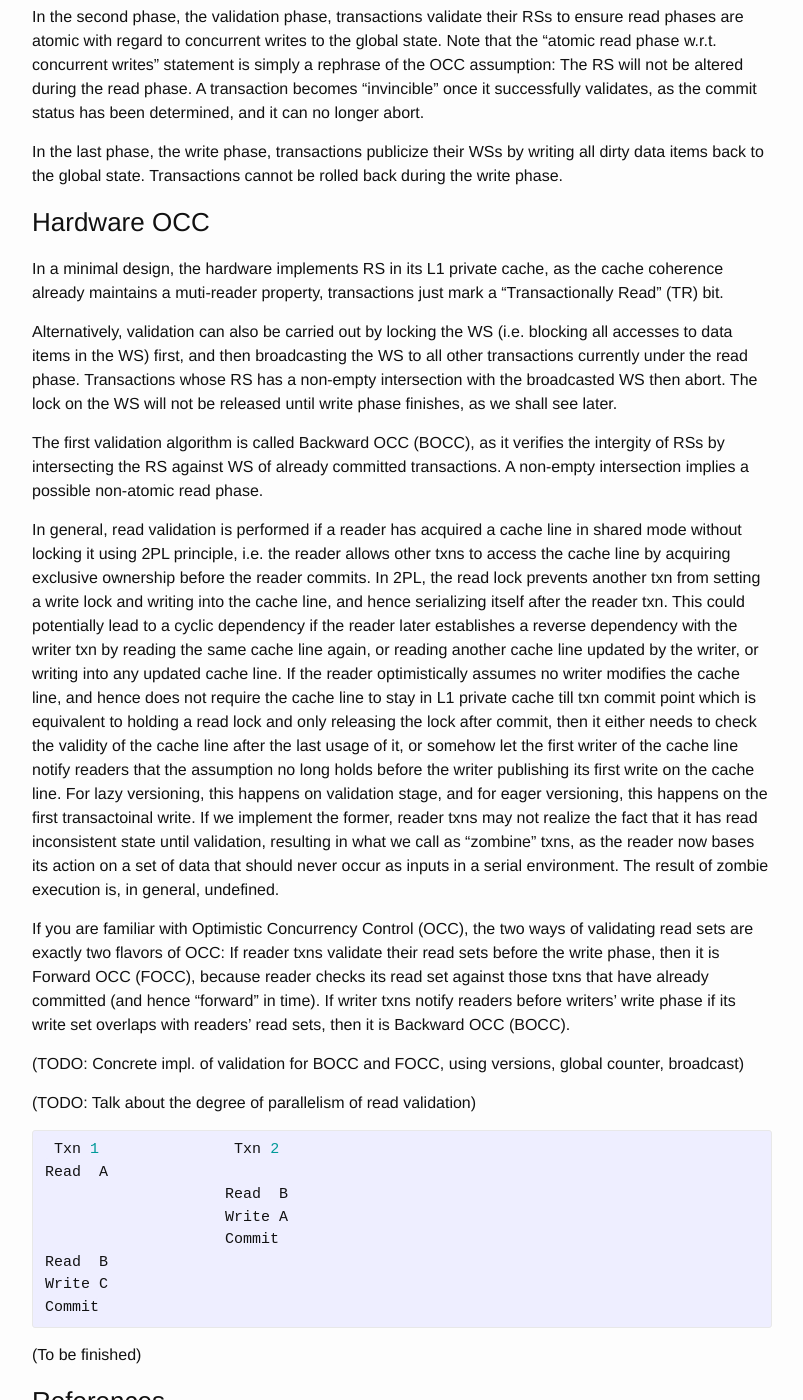
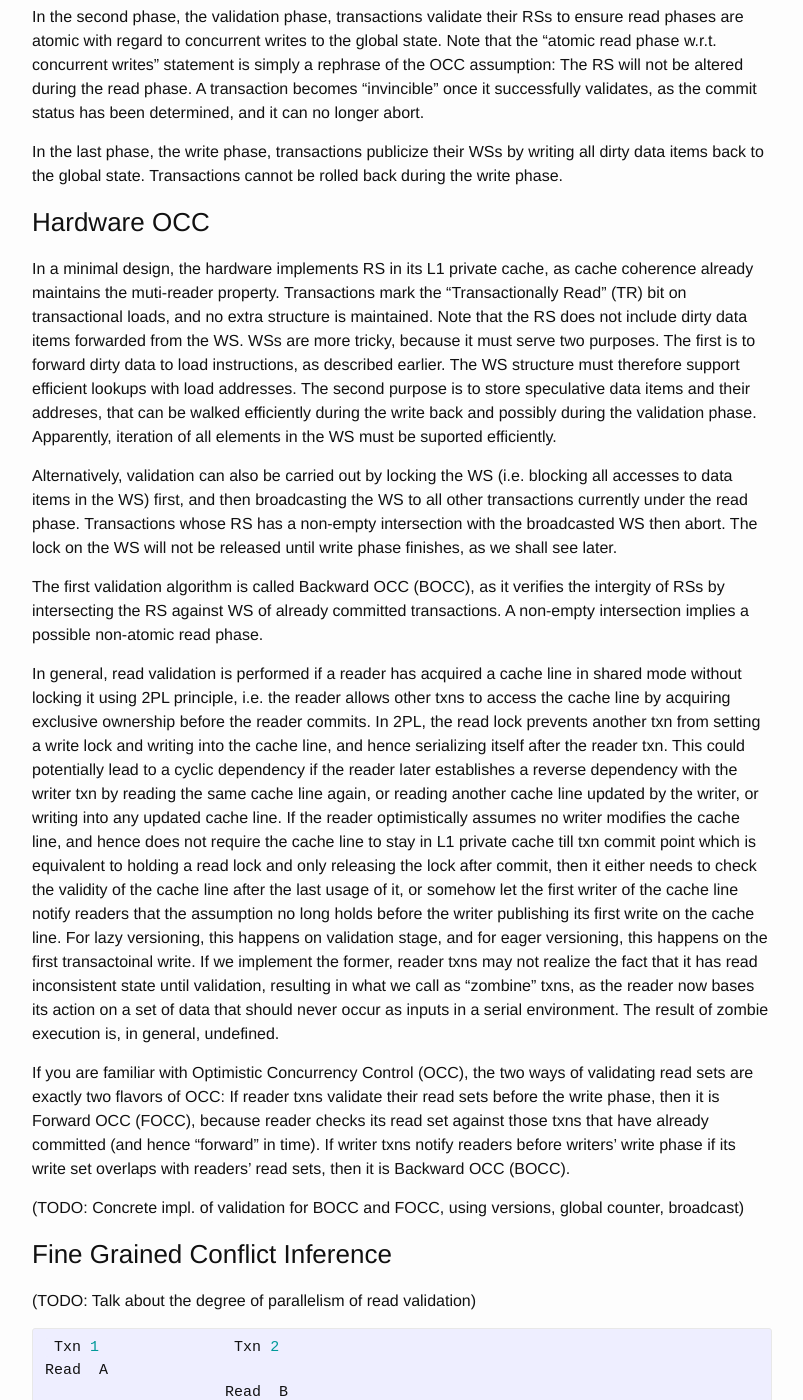
Before and after one commit to wangziqi2013/wangziqi2013.github.io, a Jekyll site: the page built from _posts/2018-03-18-HTM-Hardware-2PL-and-OCC.markdown, in a window 1280 px wide and 1400 px high, scrolled down 3735 px. Shown: the whole window, without its empty margins (238-1041 px from the left). Built offline with Jekyll 4.4.1, drawn with Linux system fonts in a browser that asks for light colours.

Commit message:
Finish first paragrpah of RS WS Hardware impl.

```diff
--- a/_posts/2018-03-18-HTM-Hardware-2PL-and-OCC.markdown
+++ b/_posts/2018-03-18-HTM-Hardware-2PL-and-OCC.markdown
@@ -148,8 +148,14 @@ global state. Transactions cannot be rolled back during the write phase.
 
 ### Hardware OCC
 
-In a minimal design, the hardware implements RS in its L1 private cache, as the cache coherence already maintains
-a muti-reader property, transactions just mark a "Transactionally Read" (TR) bit.
+In a minimal design, the hardware implements RS in its L1 private cache, as cache coherence already maintains
+the muti-reader property. Transactions mark the "Transactionally Read" (TR) bit on transactional loads, and no
+extra structure is maintained. Note that the RS does not include dirty data items forwarded from the WS.
+WSs are more tricky, because it must serve two purposes. The first is to forward dirty data to load instructions, as
+described earlier. The WS structure must therefore support efficient lookups with load addresses.
+The second purpose is to store speculative data items and their addreses, that can be walked efficiently
+during the write back and possibly during the validation phase. Apparently, iteration of all elements
+in the WS must be suported efficiently.
 
 Alternatively,
 validation can also be carried out by locking the WS (i.e. blocking all accesses to data items in the WS)
@@ -182,6 +188,8 @@ notify readers before writers' write phase if its write set overlaps with reader
 
 (TODO: Concrete impl. of validation for BOCC and FOCC, using versions, global counter, broadcast)
 
+### Fine Grained Conflict Inference
+
 (TODO: Talk about the degree of parallelism of read validation)
 
 {% highlight C %}
```
